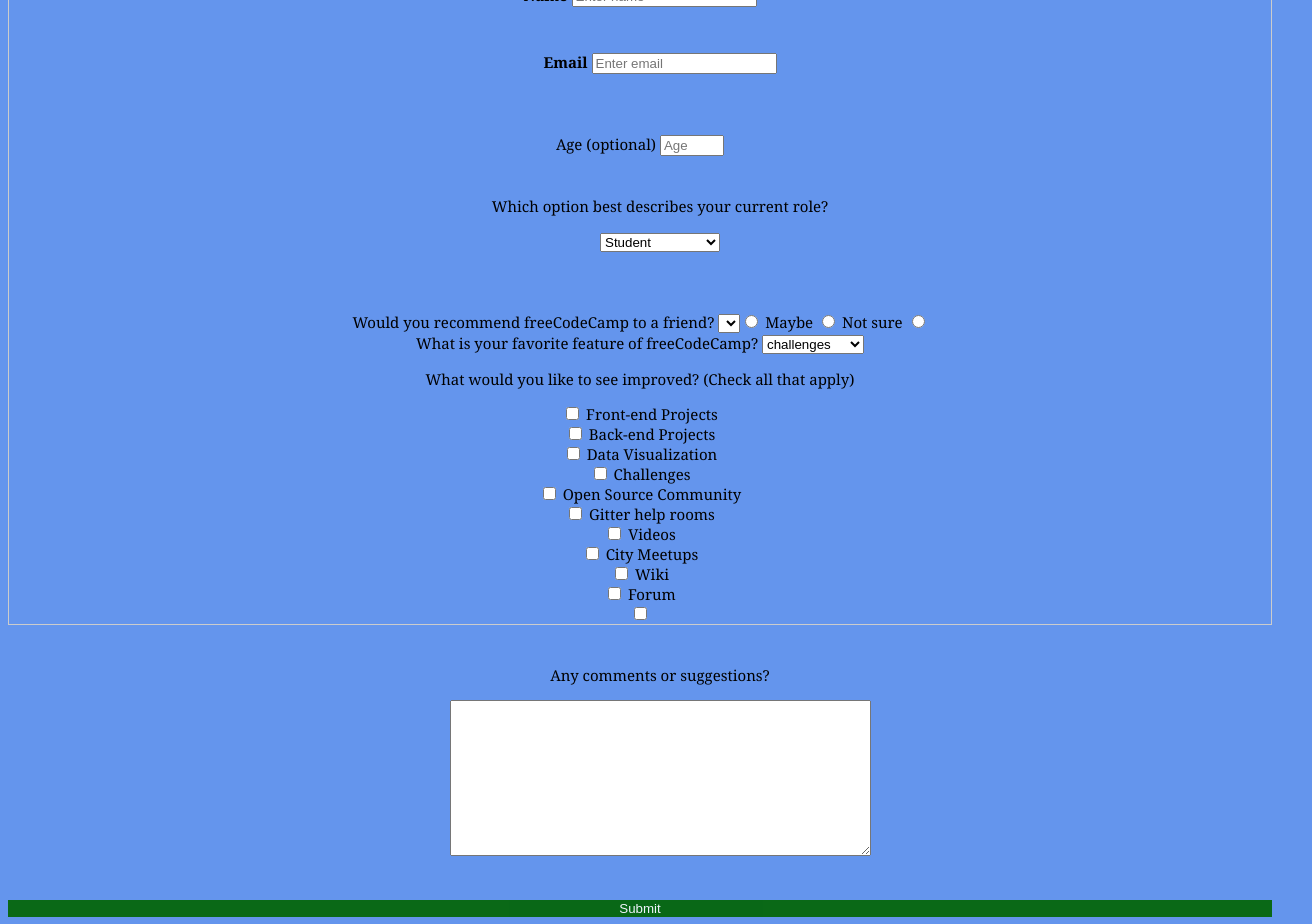
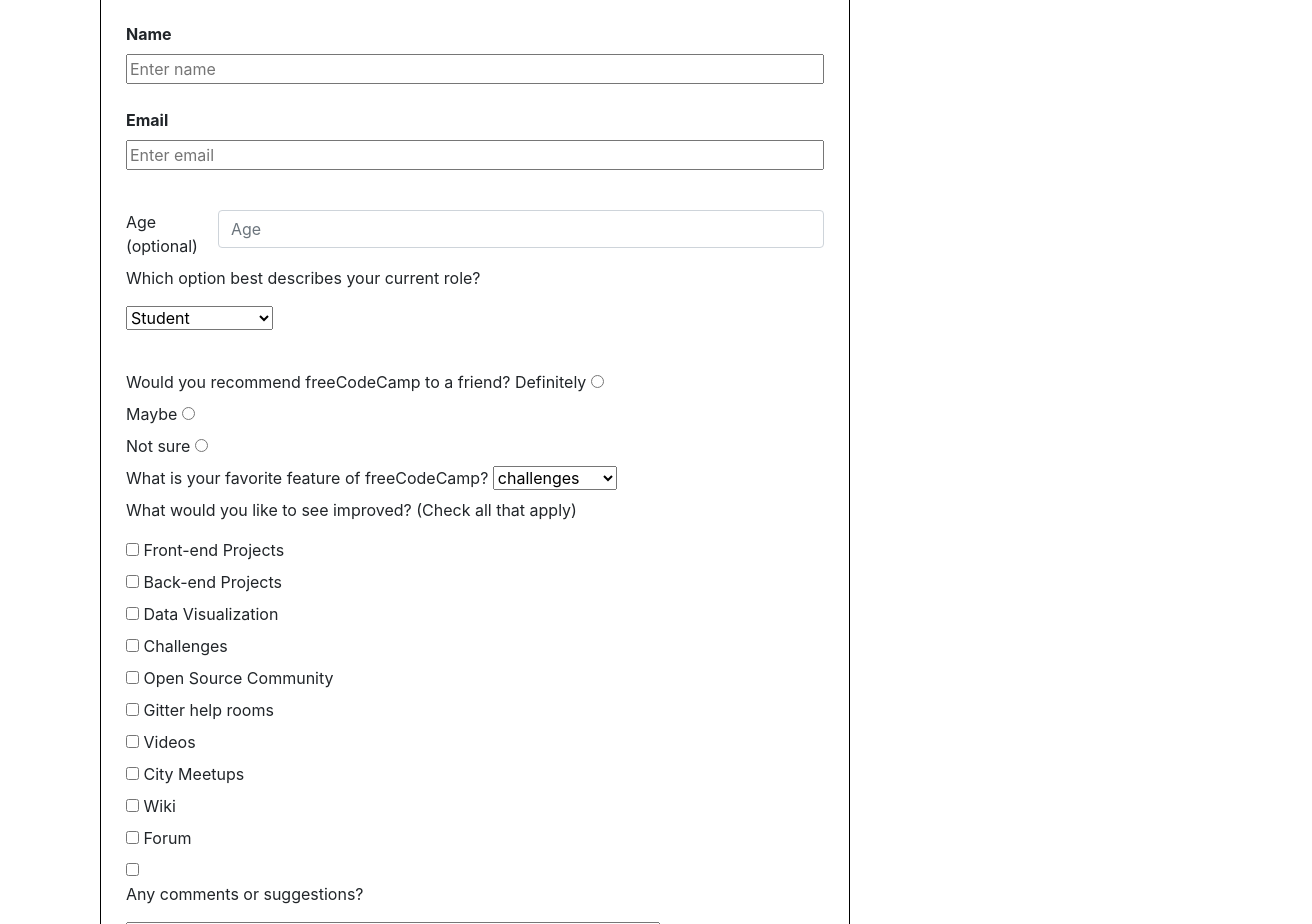
Before and after one commit to AhmedBule/survey-form, a plain HTML site: page index.html in a window 1280 px wide. Shown: the part 200-1124 px from the top of the page, 1312 px wide, since content can reach past the window. Drawn offline with nearby package versions, Linux system fonts and the light colour scheme.

Commit message:
added border box and wrapped a div around the form

```diff
--- a/css/style.css
+++ b/css/style.css
@@ -1,11 +1,10 @@
 body{
-    text-align: center;
     background-color: cornflowerblue;
     font-size: 15px;
     font-family: Georgia, 'Times New Roman', Times, serif;
     box-sizing: border-box;
 }
-
+/*
 #container{
     margin: auto;
     box-sizing: border-box;
@@ -13,24 +12,30 @@
     height: auto;
 
 }
-
+*/
+/*
 .form-group{
     padding: 20px;
     width: 100%;
     margin: 5px 0px 20px 0px;
 }
-
+*/
 #survey-form{
     background-origin: padding-box;
 }
 
-button{
-    background-color: darkgreen;
-    border: none;
-    cursor: pointer;
+
+.form-box{
+ border: 1px solid black;
+ margin: 100px;
+ max-width: 750px;
+}
+
+.form-padding {
+    padding: 25px;
+}
+
+.input-field-style {
     width: 100%;
-    padding: 1px 30px;
-    opacity: 0.9;
-    color: white;
     display: block;
 }
--- a/index.html
+++ b/index.html
@@ -1,29 +1,36 @@
 <!DOCTYPE html>
 <html lang="en">
+
 <head>
   <meta charset="UTF-8">
   <meta name="viewport" content="width=device-width, initial-scale=1.0">
   <link rel="stylesheet" href="css/style.css">
-    <title id="title">freeCodeCamp Survey Form
-    </title>
+  <link rel="stylesheet" href="https://cdn.jsdelivr.net/npm/bootstrap@4.5.3/dist/css/bootstrap.min.css" integrity="sha384-TX8t27EcRE3e/ihU7zmQxVncDAy5uIKz4rEkgIXeMed4M0jlfIDPvg6uqKI2xXr2" crossorigin="anonymous">
+  <title id="title">freeCodeCamp Survey Form </title>
 </head>
+
 <body>
-<form action="" id="survey-form" style="border:1px solid #ccc">
- <div class="containter">
   <h1>freeCodeCamp Survey Form</h1>
   <p>Thank you for taking the time to help us improve the platform</p>
+  <div class="box-style">
+  <form action="" id="survey-form" >
+      <!-- <div class="containter">   -->
+    <div class="form-box">
+      <div class="form-padding">
       <div class="form-group"></div>
-     <label id="name-label" for="name"><strong>Name</strong></label>
-     <input type="text" placeholder="Enter name" name="name" id="name" required>
+      <label for="name"><strong>Name</strong></label>
+      <input class="input-field-style" type="text" placeholder="Enter name" name="name" id="name" required>
+    <!--
+  </div>
+  -->
+    <br>
+    <div class="form-group">
+      <label style="display: block;" for="email"><strong>Email</strong></label>
+      <input class="input-field-style" type="email" placeholder="Enter email" name="" id="email" required>
     </div>
     <br>
-    <div class="form-group">
-     <label id="email-label" for="email"><strong>Email</strong></label>
-     <input type="email" placeholder="Enter email" name="" id="email" required>
-    </div>
-    <br>
-    <div class="age-label">
-  <label for="number" id="number-label">Age <span class="clue">(optional)</span></label>
+    <div style="display:flex">
+      <label for="number">Age <span class="clue">(optional)</span></label>
       <input type="number" name="age" id="number" min="12" max="100" class="form-control" placeholder="Age">
     </div>
     <div class="form-group">
@@ -38,15 +45,16 @@
     </div>
     <br>
 
-     <label for="">Would you recommend freeCodeCamp to a friend?</label>
-     <select name="" id="">
+    <label for="">Would you recommend freeCodeCamp to a friend?  </label>
+
       <label for="definitely">Definitely</label>
       <input type="radio" name="" id="definitely" value="definitely">
+      <br>
       <label for="maybe">Maybe</label>
-        <input type="radio" name="" id="maybe" value="male">
+      <input type="radio" name="" id="maybe" value="maybe">
+      <br>
       <label for="Not sure">Not sure</label>
-        <input type="radio" name="gender" id="male" value="male">
-    </select>
+      <input type="radio" name="gender" id="male" value="notsure">
     <br>
     <label for="">What is your favorite feature of freeCodeCamp?</label>
     <select name="feature" id="freecodecamp">
@@ -56,7 +64,7 @@
       <option value="open-source">Open-Source</option>
     </select>
     <br>
-     <form action="">
+    <form action="" class="form-group">
       <p>What would you like to see improved? (Check all that apply)</p>
       <input type="checkbox" name="" id="Front-end Projects">
       <label for="">Front-end Projects</label>
@@ -92,13 +100,19 @@
     </form>
     <div class="form-group">
       <p>Any comments or suggestions?</p>
-     <textarea name="comment" id="comments" class="input-textarea" placeholder="Enter your comment here..." cols="50" rows="10"> </textarea>
+      <textarea name="comment" id="comments" class="input-textarea" placeholder="Enter your comment here..." cols="50"
+        rows="10"> </textarea>
     </div>
     <div class="clearfix">
       <button type="submit" class="signupbtn">Submit</button>
     </div>
     </div>
+  </div>
+</div>
+  </div>
   </form>
+</div>
 
 </body>
+
 </html>
```
Lines whose indentation alone changed are shown as unchanged.
